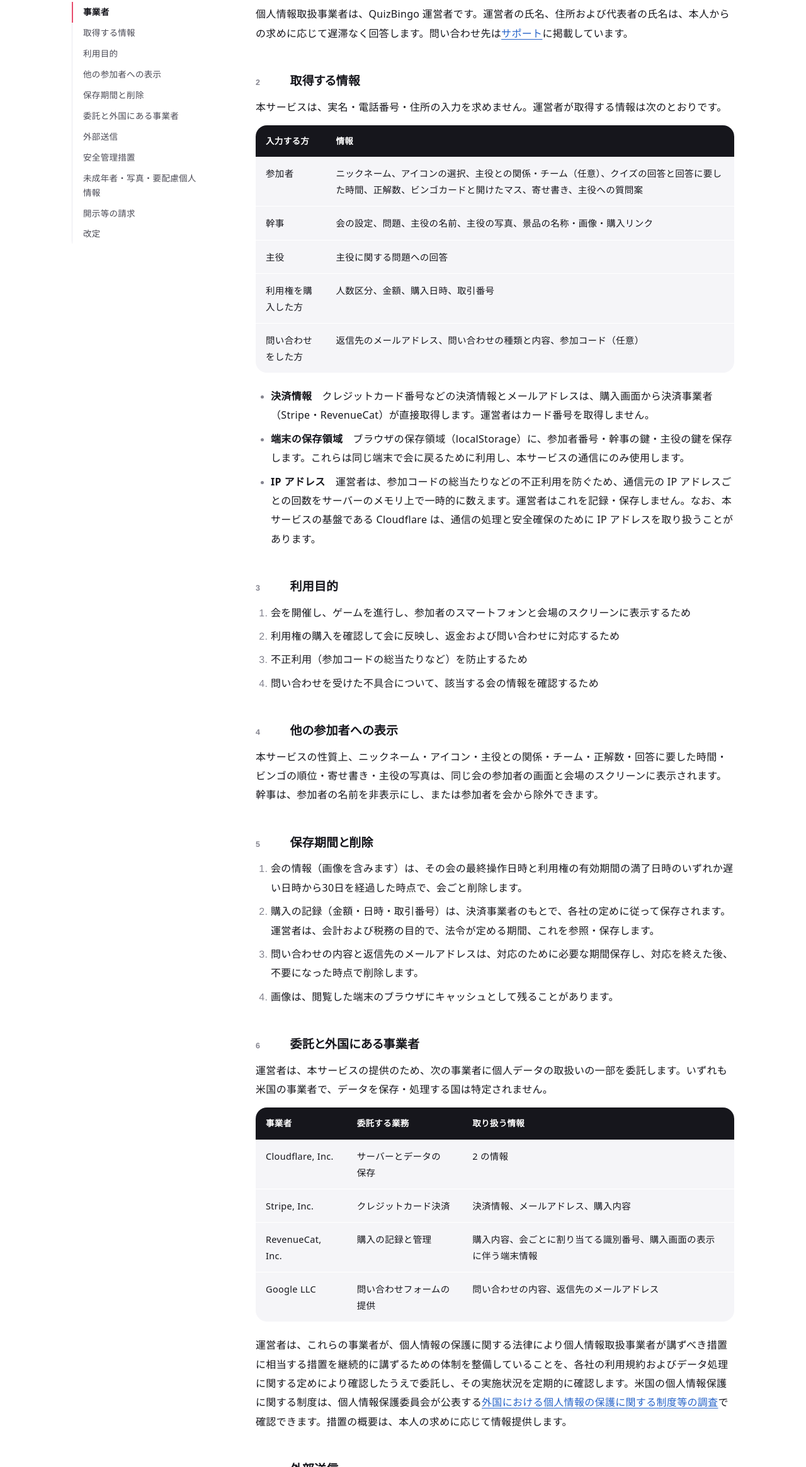
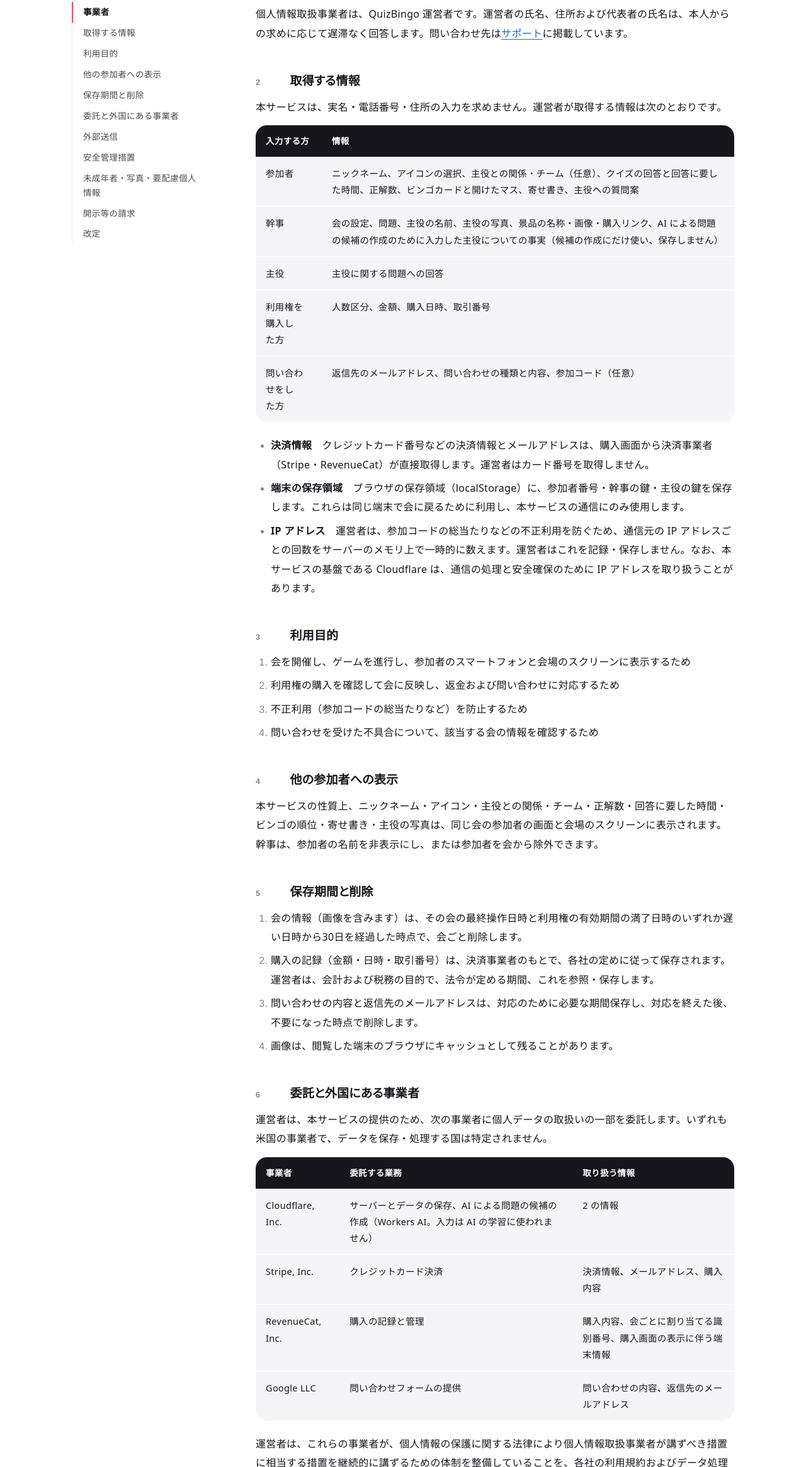
Before and after one commit to jsakuta/quizbingo-legal, a plain HTML site: page privacy.html in a window 1280 px wide. Shown: the part 470-2800 px from the top of the page at 63% size. Drawn offline with Linux system fonts and the light colour scheme.

Commit message:
プライバシーポリシーに、AI による問題の候補の作成（Cloudflare Workers AI。入力は保存しない）を書き足す
Co-Authored-By: Claude Opus 5.5 <noreply@anthropic.com>

```diff
--- a/privacy.html
+++ b/privacy.html
@@ -44,7 +44,7 @@
 <thead><tr><th>入力する方</th><th>情報</th></tr></thead>
 <tbody>
 <tr><td>参加者</td><td>ニックネーム、アイコンの選択、主役との関係・チーム（任意）、クイズの回答と回答に要した時間、正解数、ビンゴカードと開けたマス、寄せ書き、主役への質問案</td></tr>
-<tr><td>幹事</td><td>会の設定、問題、主役の名前、主役の写真、景品の名称・画像・購入リンク</td></tr>
+<tr><td>幹事</td><td>会の設定、問題、主役の名前、主役の写真、景品の名称・画像・購入リンク、AI による問題の候補の作成のために入力した主役についての事実（候補の作成にだけ使い、保存しません）</td></tr>
 <tr><td>主役</td><td>主役に関する問題への回答</td></tr>
 <tr><td>利用権を購入した方</td><td>人数区分、金額、購入日時、取引番号</td></tr>
 <tr><td>問い合わせをした方</td><td>返信先のメールアドレス、問い合わせの種類と内容、参加コード（任意）</td></tr>
@@ -80,7 +80,7 @@
 <div class="table-scroll"><table>
 <thead><tr><th>事業者</th><th>委託する業務</th><th>取り扱う情報</th></tr></thead>
 <tbody>
-<tr><td>Cloudflare, Inc.</td><td>サーバーとデータの保存</td><td>2 の情報</td></tr>
+<tr><td>Cloudflare, Inc.</td><td>サーバーとデータの保存、AI による問題の候補の作成（Workers AI。入力は AI の学習に使われません）</td><td>2 の情報</td></tr>
 <tr><td>Stripe, Inc.</td><td>クレジットカード決済</td><td>決済情報、メールアドレス、購入内容</td></tr>
 <tr><td>RevenueCat, Inc.</td><td>購入の記録と管理</td><td>購入内容、会ごとに割り当てる識別番号、購入画面の表示に伴う端末情報</td></tr>
 <tr><td>Google LLC</td><td>問い合わせフォームの提供</td><td>問い合わせの内容、返信先のメールアドレス</td></tr>
@@ -104,7 +104,7 @@
 <ol>
 <li>参加者には未成年者が含まれることがあります。未成年者は、保護者の了解のもとで利用してください。参加に実名は不要で、本人を特定できないニックネームでも参加できます。</li>
 <li>主役の写真は、主役本人の同意を得たうえで、幹事が登録するものとします。主役本人から削除の申出があった場合は、問い合わせ先で受け付け、速やかに削除します。</li>
-<li>寄せ書き・問題・質問案には、病歴、信条など、要配慮個人情報に当たる内容を記載しないでください。</li>
+<li>寄せ書き・問題・質問案、および AI による問題の候補の作成のために入力する主役についての事実には、病歴、信条など、要配慮個人情報に当たる内容を記載しないでください。</li>
 </ol>
 
 <h2 id="p10"><span class="no">10</span>開示等の請求</h2>
```
